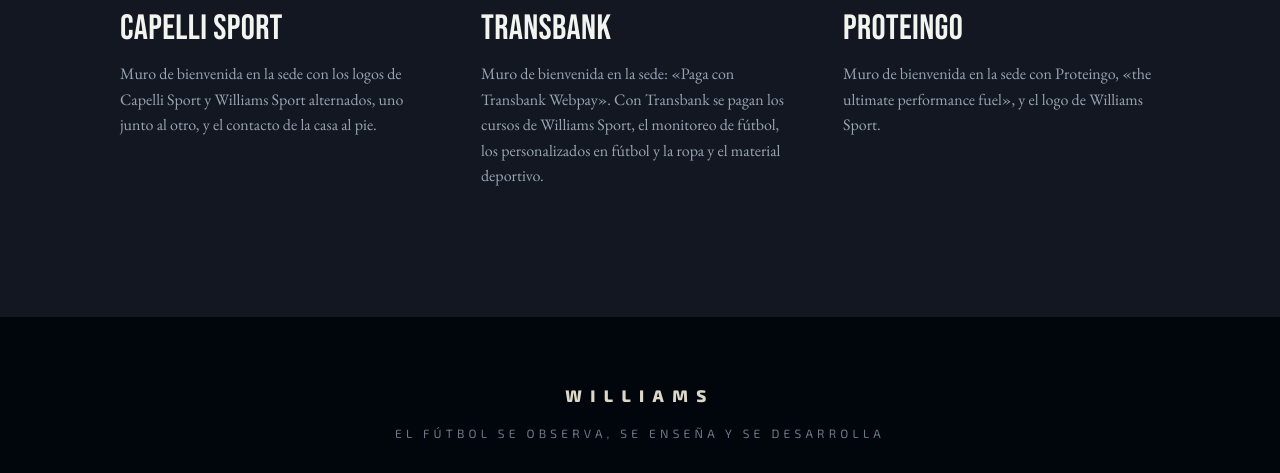
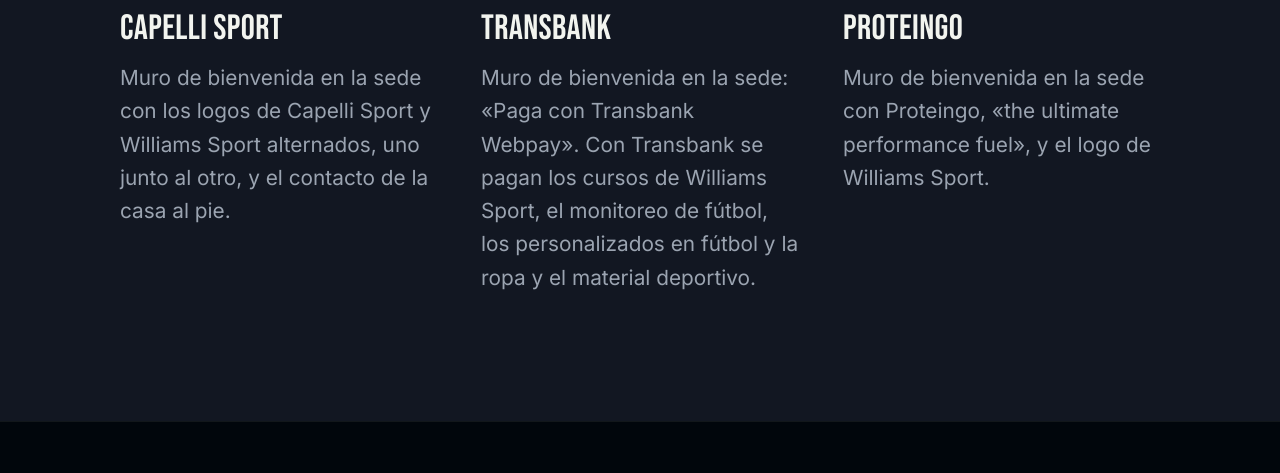
Before and after one commit to LuisDiazz7/william-sports, a website: page clientes.html in a window 1280 px wide. Shown: the part 1699-2172 px from the top of the page. Drawn offline with nearby package versions, Linux system fonts and the light colour scheme.

Commit message:
sdawdsdw

```diff
--- a/assets/css/styles.css
+++ b/assets/css/styles.css
@@ -2152,8 +2152,8 @@
 }
 
 .convenio__text {
-  font-family: var(--font-serif);
-  font-size: 1rem;
+  font-family: var(--font-sans);
+  font-size: clamp(1rem, 2vw, 1.3rem);
   line-height: 1.6;
   color: var(--ink-muted);
   margin: 0;
```
